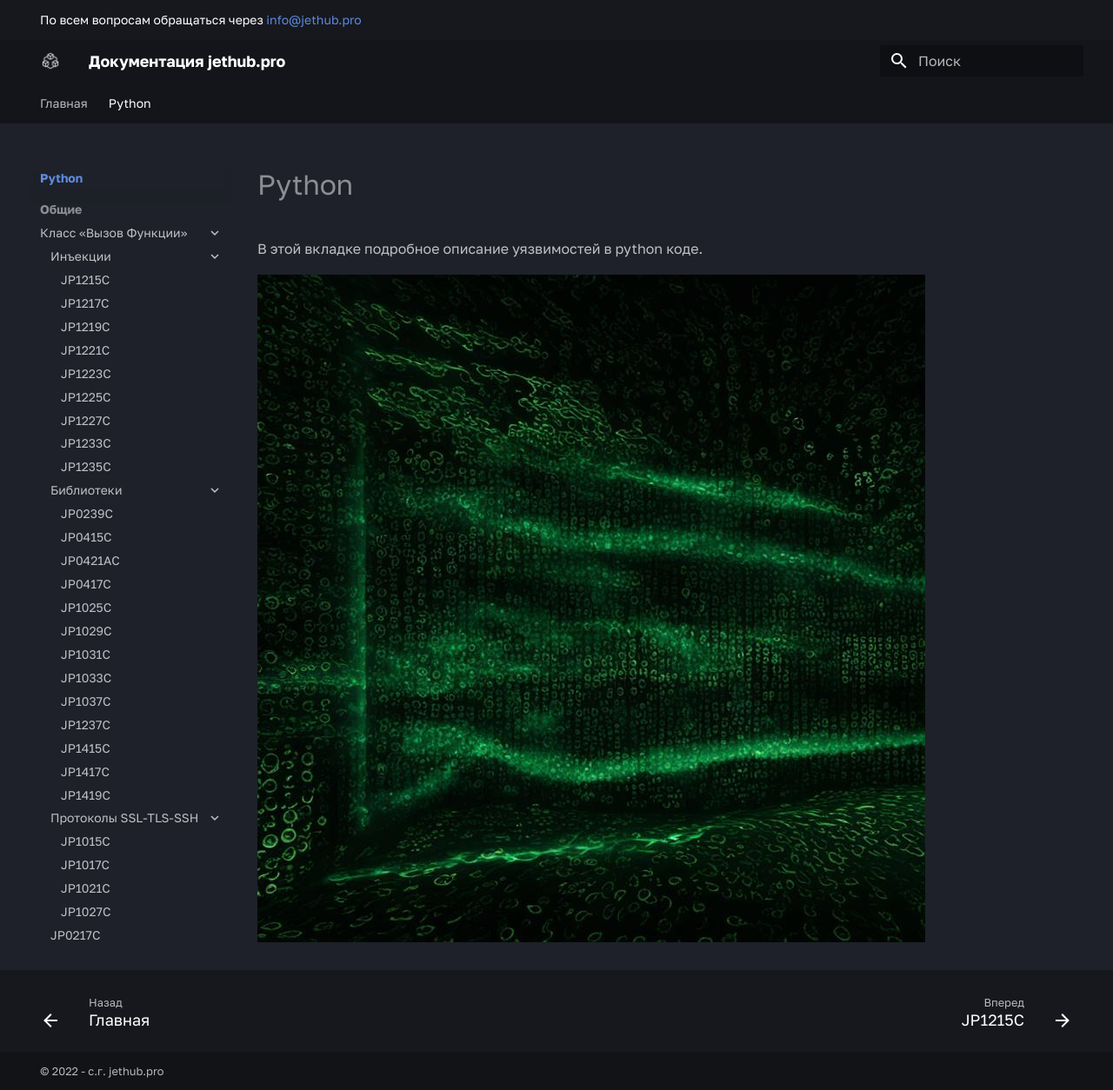
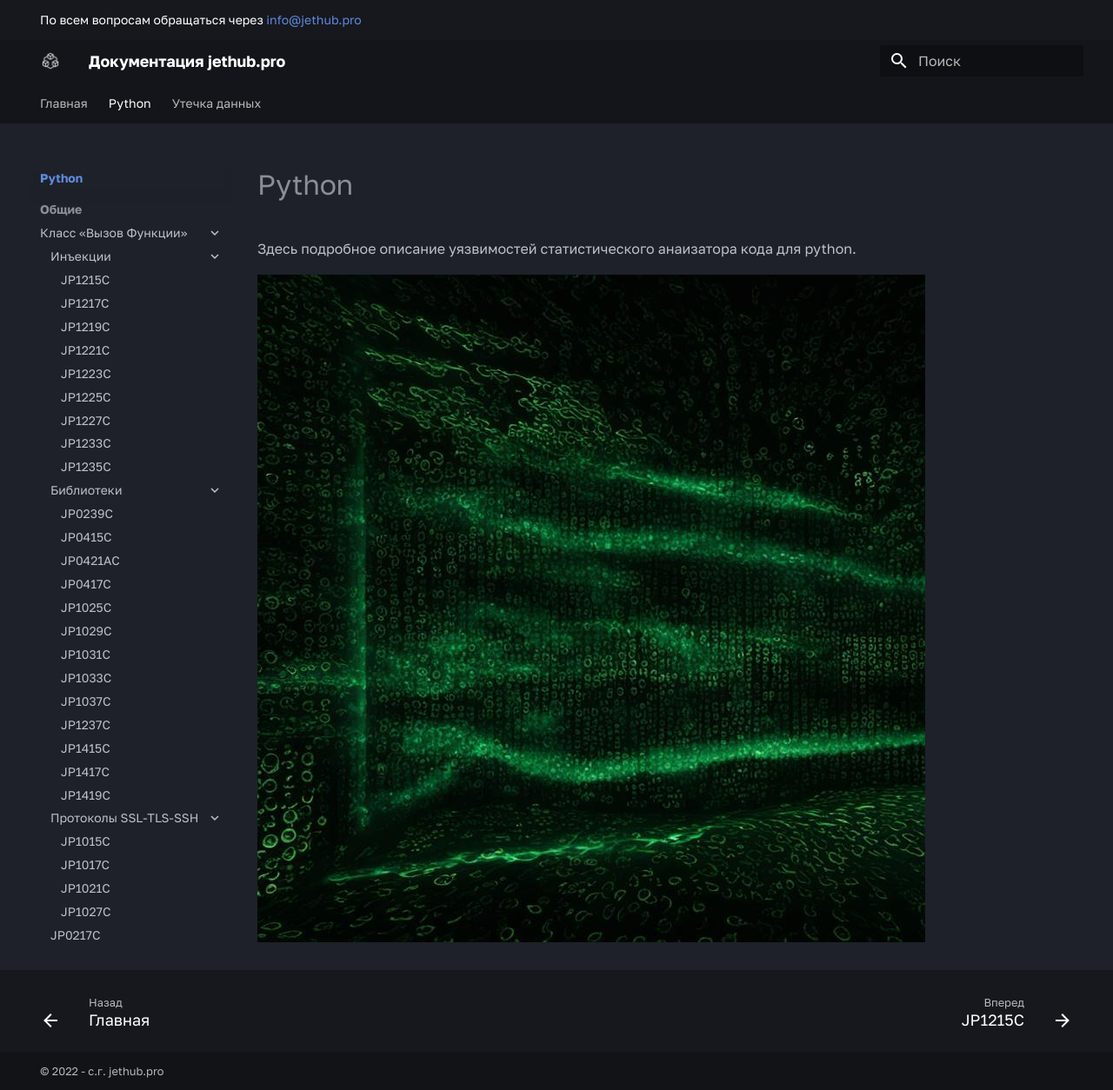
Before and after one commit to jethub-tech/docs.jethub.pro, an MkDocs documentation site: the page built from docs/python/index.md, in a window 1280 px wide and 1254 px high. Shown: the whole window at 87% size. Built offline with MkDocs 1.6.1 and Material for MkDocs 9.7.7, drawn with Linux system fonts in a browser that asks for light colours; some web fonts are replaced.

Commit message:
add block for dl

```diff
--- a/docs/python/index.md
+++ b/docs/python/index.md
@@ -1,5 +1,5 @@
 # Python
 
-В этой вкладке подробное описание уязвимостей в python коде.
+Здесь подробное описание уязвимостей статистического анаизатора кода для python.
 
 ![figure_python_lang](../assets/figure_python_lang.jpeg)
--- a/mkdocs.yml
+++ b/mkdocs.yml
@@ -128,7 +128,6 @@ nav:
   - Python:
     - python/index.md
     - Общие:
-      # - python/common_errors/error_test.md
       - Класс «Вызов Функции»:
           - Инъекции:
             - python/common_errors/calls/injections/JP1215C-shell_использование_paramiko.md
@@ -215,3 +214,5 @@ nav:
           - python/special/import/JP0839B-crypto.md
           - python/special/import/JP0843B-pyghmi.md
           - python/special/import/JP0847B-import_all.md
+  - Утечка данных:
+    - data_leaks/index.md
```
Also changed, not shown: docs/data_leaks/index.md (added, +13 -0 lines), docs/assets/figure_data_leaks.jpeg (added).
